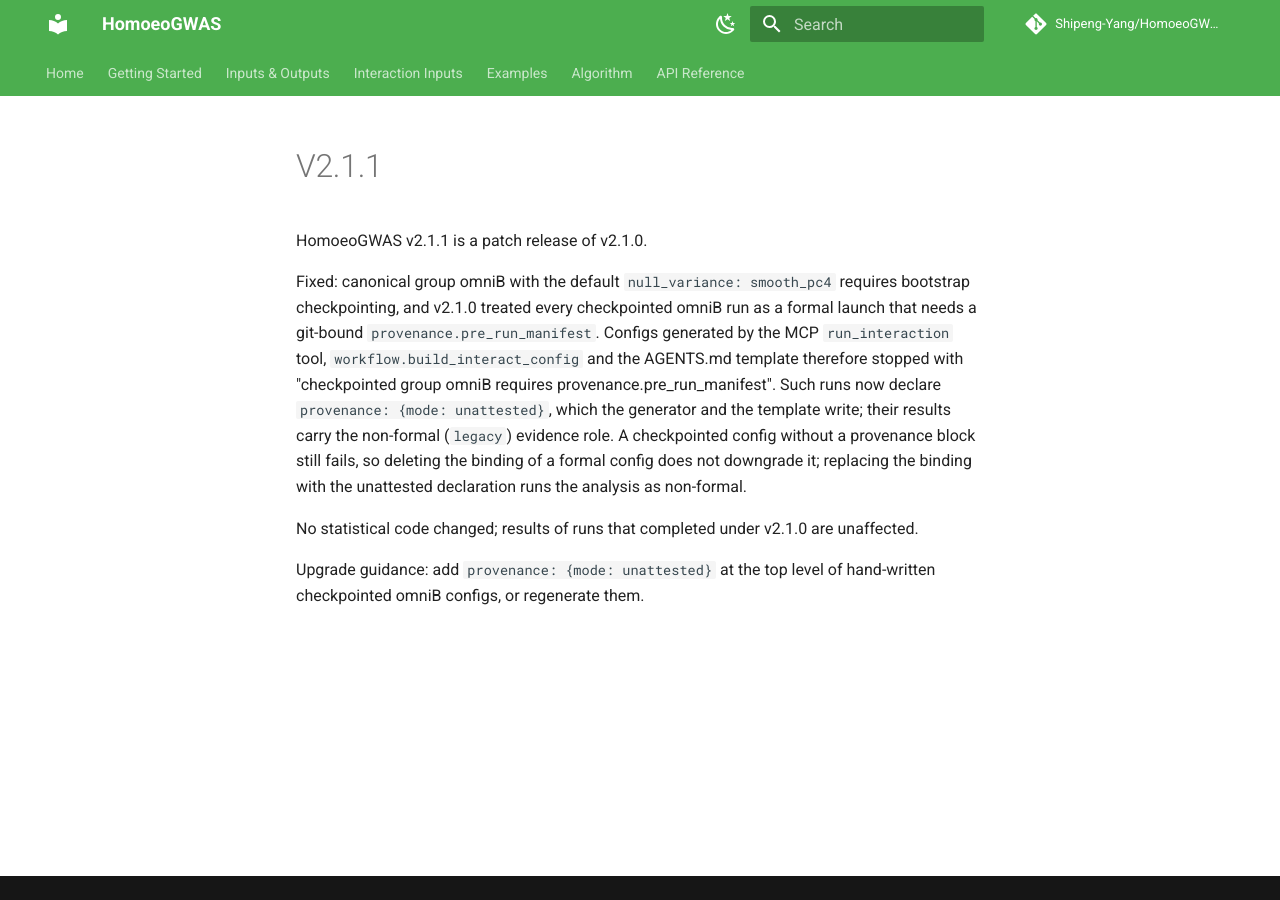
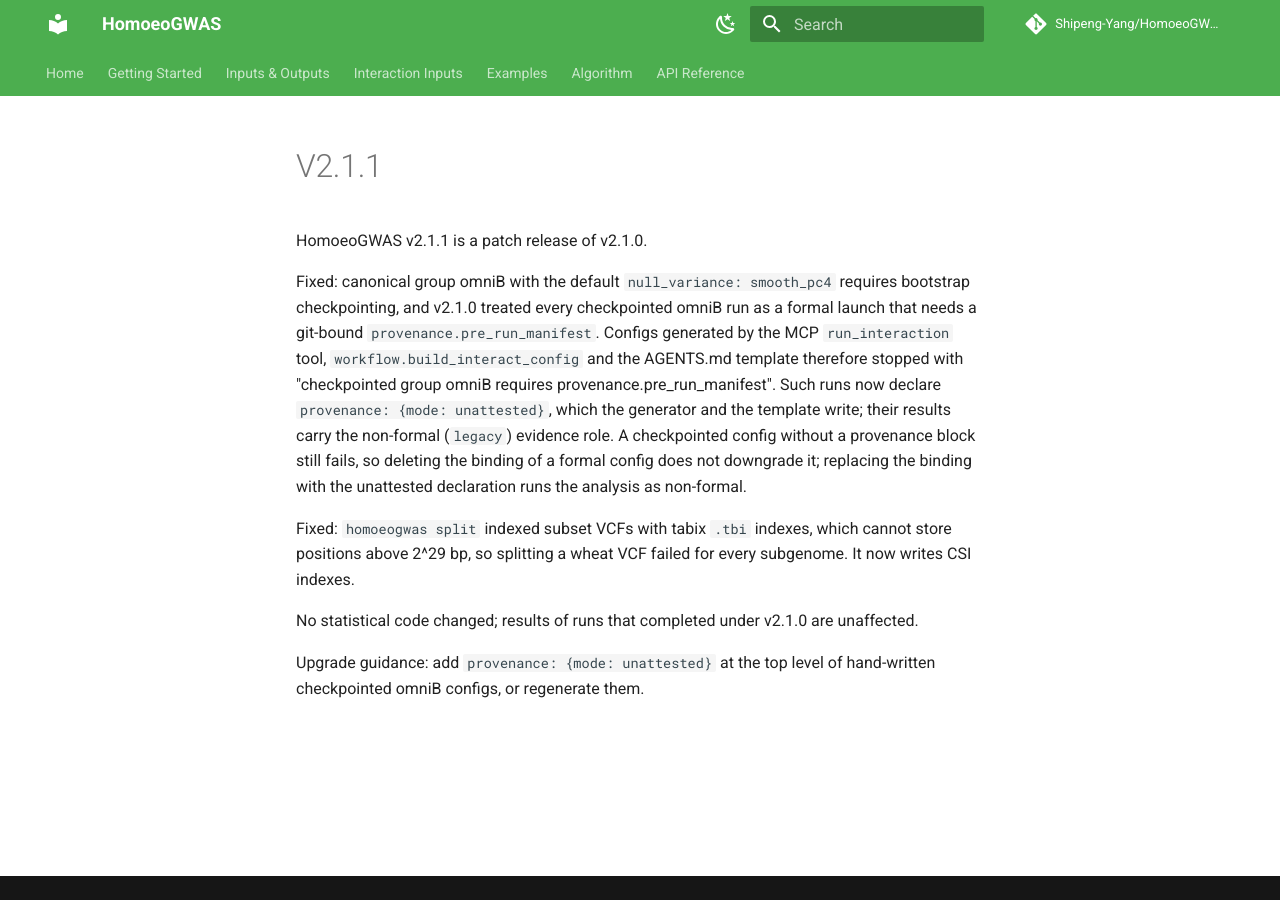
Before and after one commit to Shipeng-Yang/HomoeoGWAS, an MkDocs documentation site: the page built from docs/releases/v2.1.1.md, in a window 1280 px wide. Built offline with MkDocs 1.6.1 and Material for MkDocs 9.7.7, drawn with Linux system fonts in a browser that asks for light colours; comment, search, counter and statistics services are not loaded.

Commit message:
2.1.1: CSI indexes in split so wheat-length chromosomes index

```diff
--- a/docs/releases/v2.1.1.md
+++ b/docs/releases/v2.1.1.md
@@ -12,6 +12,10 @@ config without a provenance block still fails, so deleting the binding of a
 formal config does not downgrade it; replacing the binding with the unattested
 declaration runs the analysis as non-formal.
 
+Fixed: `homoeogwas split` indexed subset VCFs with tabix `.tbi` indexes,
+which cannot store positions above 2^29 bp, so splitting a wheat VCF failed for
+every subgenome. It now writes CSI indexes.
+
 No statistical code changed; results of runs that completed under v2.1.0 are
 unaffected.
 
```
Also changed, not shown: CHANGELOG.md (+4 -0 lines), README.md (+3 -1 lines), 2 other files.
